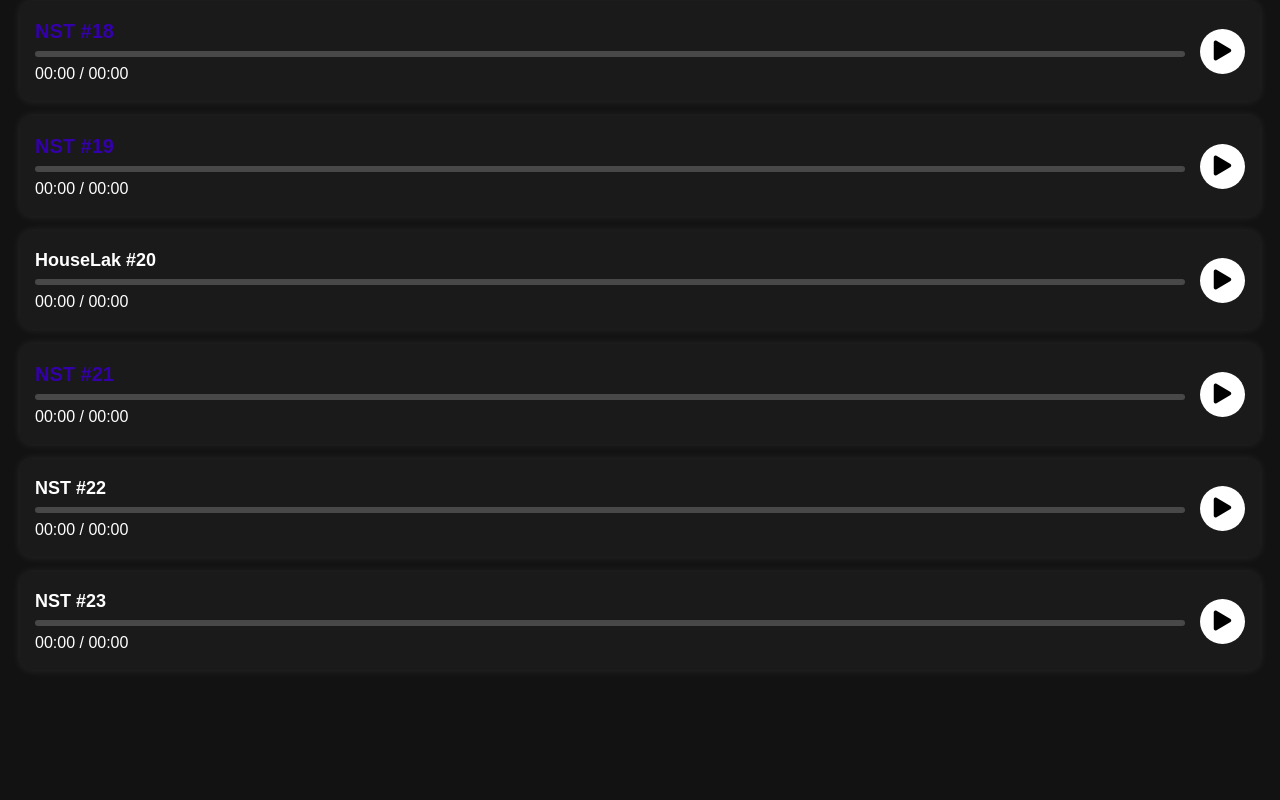
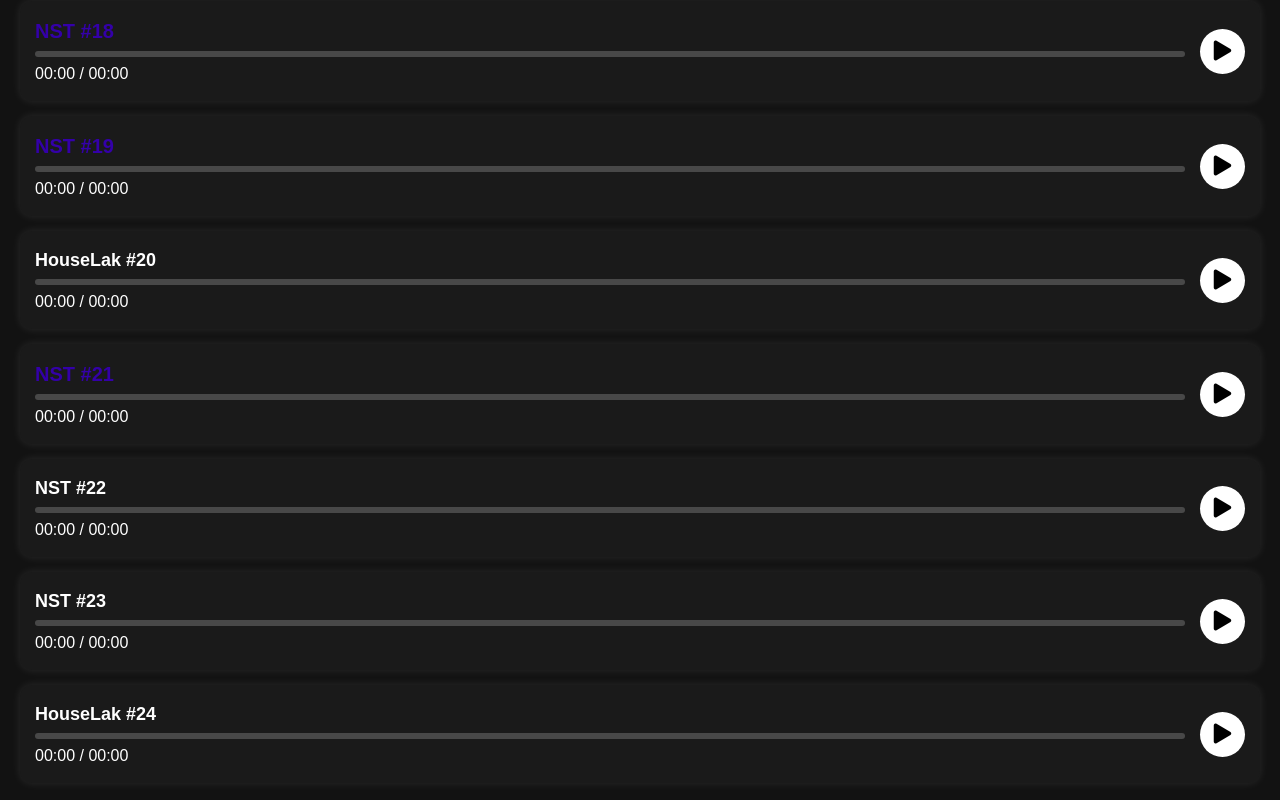
Before and after one commit to Teo4268/Bancuoiung, a plain HTML site: page index.html in a window 1280 px wide. Shown: the part 1958-2758 px from the top of the page. Before the commit the page ends 2663 px from the top, so only its background shows below. Drawn offline with nearby package versions, Linux system fonts and the light colour scheme; a script that the page names is missing.

Commit message:
Update index.html

```diff
--- a/index.html
+++ b/index.html
@@ -288,6 +288,18 @@
           <source src="https://huggingface.co/datasets/apinhac/apinhac1/resolve/main/5_6260120485544073107.mp3" type="audio/mpeg">
         </audio>
       </div>
+
+      <div class="song-card">
+        <div class="flex-1">
+          <h2 class="text-lg font-bold">HouseLak #24</h2>
+          <div class="progress-bar"><div class="progress"></div></div>
+          <span class="time">00:00 / 00:00</span>
+        </div>
+        <button class="play-btn"><i class="fas fa-play"></i></button>
+        <audio>
+          <source src="https://huggingface.co/datasets/apinhac/apinhac1/resolve/main/5_6152134373383607225.mp3" type="audio/mpeg">
+        </audio>
+      </div>
     </div>
   </div>
 
```
